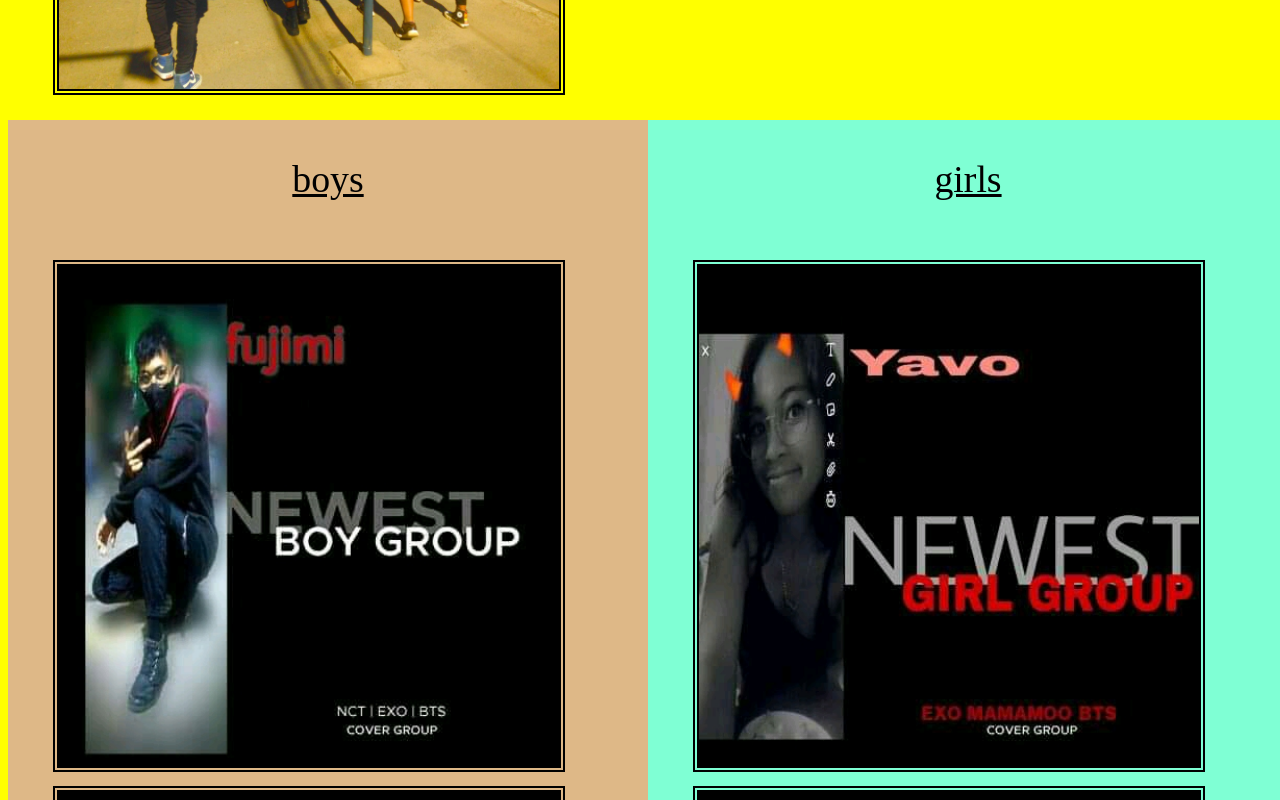
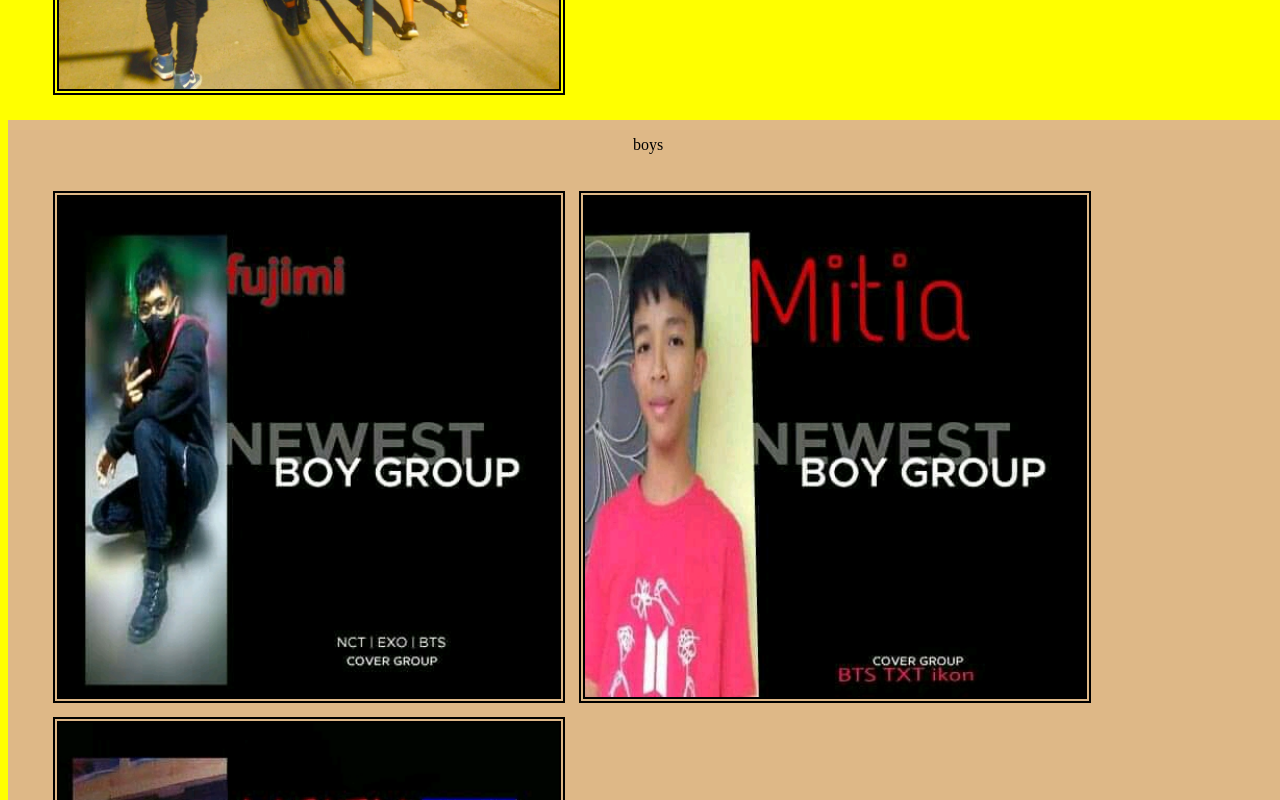
Before and after one commit to Mikle2004/Kpopfujimicrew, a plain HTML site: page Fujimisite.html in a window 1280 px wide. Shown: the part 5440-6240 px from the top of the page. Drawn offline with Linux system fonts and the light colour scheme; files whose address does not match are found by name.

Commit message:
Update mystyle.css

```diff
--- a/mystyle.css
+++ b/mystyle.css
@@ -1,5 +1,5 @@
 body{
-    background: url(D:/Mitia/Fujimi/fujimi-back.jpg);
+    background: url(fujimi-back.jpg);
     background-repeat: no-repeat;
     background-position-x: 12cm;
     background-position-y: 1cm;
@@ -32,7 +32,7 @@ img{
 
 }
 .boy{
-    width: 50%;
+    width: 100%;
     background-color: burlywood;
     height: auto;
     display: flex;
@@ -44,7 +44,7 @@ img{
     border: 6px black;
 }
 .girl{
-    width: 50%;
+    width: 100%;
     background-color: aquamarine;
     height: auto;
     border: 6px black;
@@ -56,10 +56,6 @@ img{
     min-height: 100vh;
     border: 6px black;
 }
-.division{
-    font-size: 1cm;
-    text-decoration: solid underline;
-}
 .annonce{
     text-align: center;
 }
```
